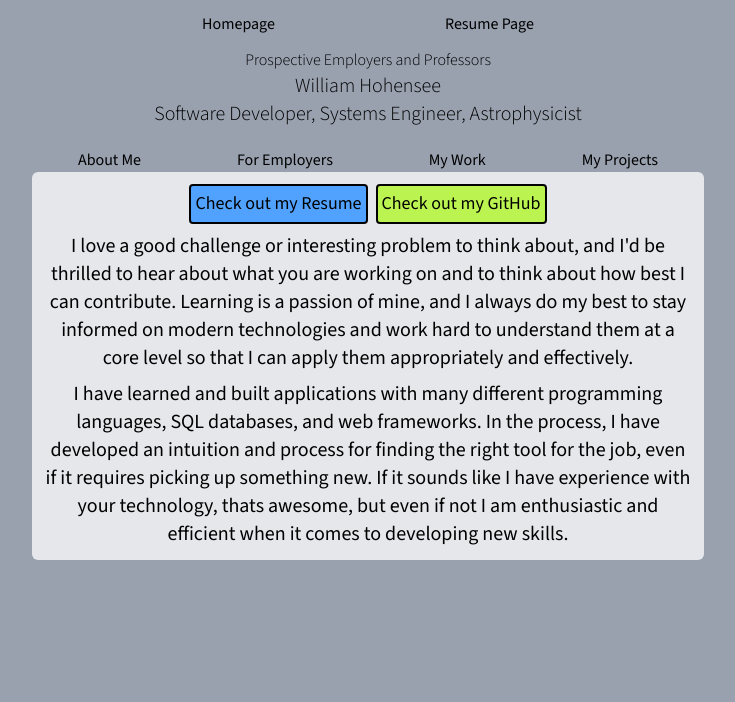
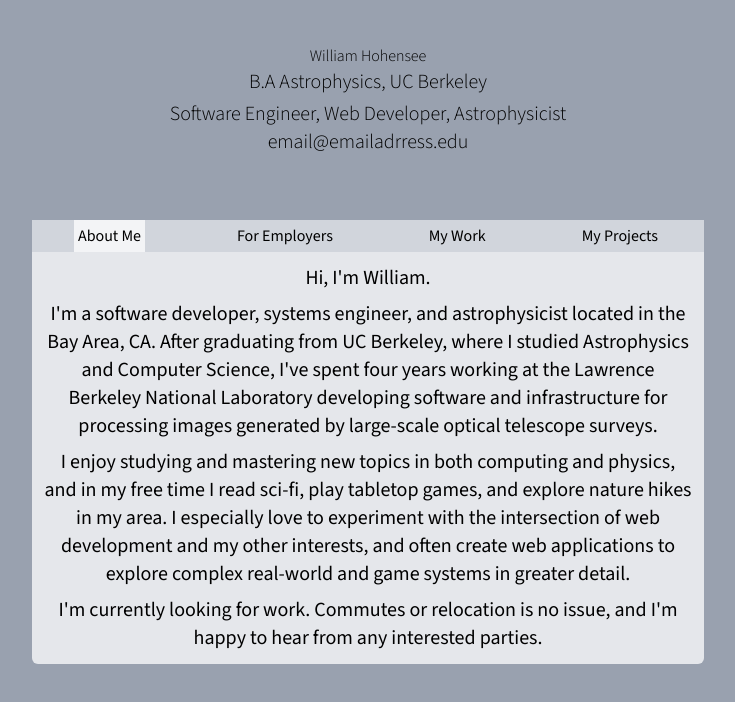
Before and after one commit to whohensee/personal-website, a SvelteKit app: page / in a window 1280 px wide. Shown: the top 702 px of the page, without its empty margins (272-1007 px from the left). Built offline with nearby package versions, Linux system fonts and the light colour scheme.

Commit message:
Improve div location stability and readability

```diff
--- a/src/lib/components/IntroBox.svelte
+++ b/src/lib/components/IntroBox.svelte
@@ -14,12 +14,12 @@
 	});
 </script>
 
-<div class="flex flex-col items-center {sharedWidths} text-center">
+<div class="flex flex-col items-center justify-center {sharedWidths} h-50 text-center">
 	<h1>{h1_value}</h1>
 	{#if get_current_content() == 'PersonalIntro'}
 		<h1>William Hohensee</h1>
-		<p>B.A Astrophysics, University of California Berkeley</p>
-		<p>Software Developer, Systems Engineer, Astrophysicist</p>
+		<p class="mb-1">B.A Astrophysics, UC Berkeley</p>
+		<p>Software Engineer, Web Developer, Astrophysicist</p>
 		<p>email@emailadrress.edu</p>
 	{:else if get_current_content() == 'ForEmployers'}
 		{@render personalDetails()}
--- a/src/lib/components/MainContent.svelte
+++ b/src/lib/components/MainContent.svelte
@@ -9,9 +9,9 @@
 	import { assign_content, get_current_content } from '$lib/scripts/state.svelte';
 </script>
 
-<div class="mainbox flex flex-col {sharedWidths}">
+<div class="mainbox flex flex-col {sharedWidths} rounded-md bg-gray-200">
 	<!-- consider making this navbar semantically correct -->
-	<div class="navbar flex flex-wrap justify-around gap-1">
+	<div class="navbar flex flex-wrap justify-around gap-1 bg-gray-300">
 		{@render navbarItem('About Me', 'PersonalIntro')}
 		{@render navbarItem('For Employers', 'ForEmployers')}
 		{@render navbarItem('My Work', 'ProfessionalWork')}
@@ -30,6 +30,9 @@
 
 {#snippet navbarItem(text: string, current_content_value: content_types)}
 	<button
+		class="p-1 hover:bg-gray-100 {get_current_content() == current_content_value
+			? 'bg-gray-100'
+			: ''}"
 		onclick={() => {
 			assign_content(current_content_value);
 		}}
--- a/src/lib/components/PersonalIntro.svelte
+++ b/src/lib/components/PersonalIntro.svelte
@@ -7,19 +7,19 @@
 </script>
 
 <div class="flex flex-col items-center gap-2 {sharedWidths} {content_box_styling} text-center">
-	<p class={mainbox_p_styling}>Hi, I'm William</p>
+	<p class={mainbox_p_styling}>Hi, I'm William.</p>
 	<p class={mainbox_p_styling}>
 		I'm a software developer, systems engineer, and astrophysicist located in the Bay Area, CA.
-		After graduating from UC Berkeley, where I studied Astrophysics and Computer Science, I've been
-		working at the Lawrence Berkeley National Laboratory developing software and infrastructure for
-		processing images generated by large-scale optical telescope surveys.
+		After graduating from UC Berkeley, where I studied Astrophysics and Computer Science, I've spent
+		four years working at the Lawrence Berkeley National Laboratory developing software and
+		infrastructure for processing images generated by large-scale optical telescope surveys.
 	</p>
 
 	<p class={mainbox_p_styling}>
 		I enjoy studying and mastering new topics in both computing and physics, and in my free time I
 		read sci-fi, play tabletop games, and explore nature hikes in my area. I especially love to
 		experiment with the intersection of web development and my other interests, and often create web
-		applications to explore complex game systems in greater detail.
+		applications to explore complex real-world and game systems in greater detail.
 	</p>
 
 	<p class={mainbox_p_styling}>
--- a/src/lib/scripts/sharedVariables.svelte.ts
+++ b/src/lib/scripts/sharedVariables.svelte.ts
@@ -4,7 +4,7 @@
 // should conform to the width of the site.
 const sharedWidths = ' min-w-xs w-xs sm:w-xl md:w-2xl';
 
-const content_box_styling = 'bg-gray-200 rounded-md p-3';
+const content_box_styling = 'p-3';
 
 const button_styling = 'w-fit rounded md border-solid border-black border-2 p-1';
 
--- a/src/lib/scripts/state.svelte.ts
+++ b/src/lib/scripts/state.svelte.ts
@@ -1,6 +1,6 @@
 import type { content_types } from '$lib/types';
 
-let current_content: content_types = $state('ForEmployers');
+let current_content: content_types = $state('PersonalIntro');
 
 export function assign_content(content_type: content_types) {
 	current_content = content_type;
--- a/src/routes/+layout.svelte
+++ b/src/routes/+layout.svelte
@@ -3,19 +3,10 @@
 	import favicon from '$lib/assets/favicon.svg';
 
 	let { children } = $props();
-
-	import { resolve } from '$app/paths';
-	import { sharedWidths } from '$lib/scripts/sharedVariables.svelte';
-	const resumePage = resolve('/resume');
-	const homePage = resolve('/');
 </script>
 
 <svelte:head><link rel="icon" href={favicon} /></svelte:head>
 
-<div class="mx-auto flex justify-evenly {sharedWidths} my-3">
-	<a href={homePage}>Homepage</a>
-	<a href={resumePage}>Resume Page</a>
-</div>
 {@render children()}
 
 <style>
```
